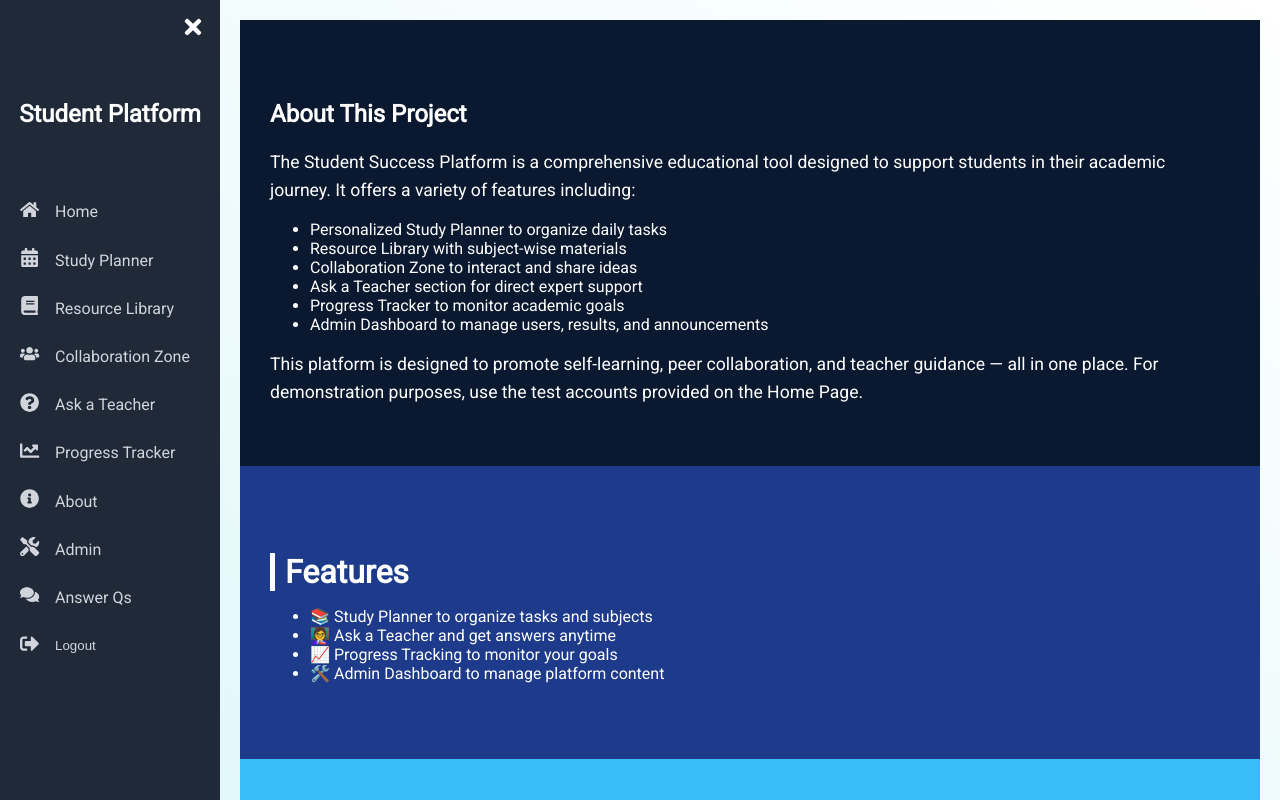
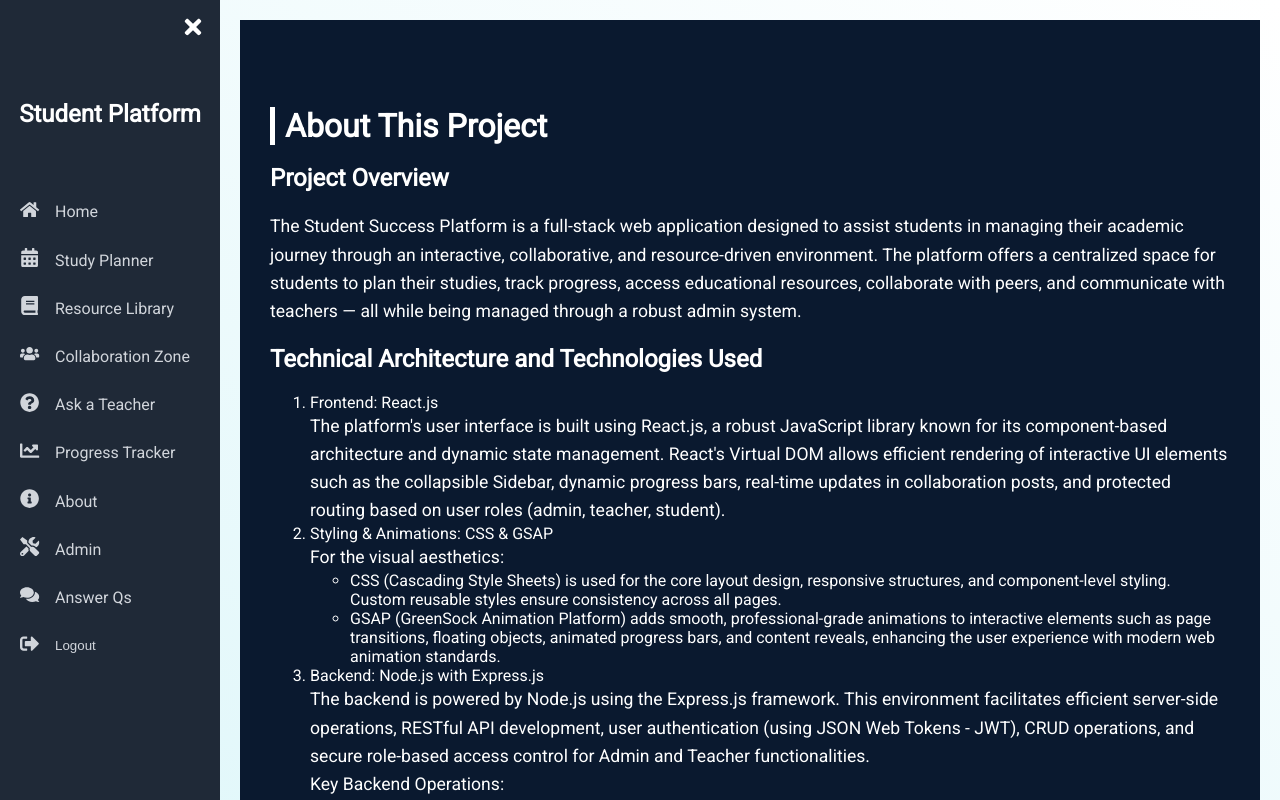
Before and after one commit to DenethDilpahan/mern-student-success, a React (Create React App) app in the folder frontend/: page /about in a window 1280 px wide. Built offline with nearby package versions, Linux system fonts and the light colour scheme; sample sign-in values are in the browser's storage.

Commit message:
Final Touches

```diff
--- a/frontend/src/pages/About.jsx
+++ b/frontend/src/pages/About.jsx
@@ -6,19 +6,33 @@ const AboutPage = () => {
   return (
     <div className="about-container">
         <section className="section about">
-        <h1>About This Project</h1>
+        <h2>About This Project</h2>
+        <h1>Project Overview</h1>
         <p>
-          The Student Success Platform is a comprehensive educational tool designed to support students in their academic journey.
-          It offers a variety of features including:
+          The Student Success Platform is a full-stack web application designed to assist students in managing their academic journey through an interactive, collaborative, and resource-driven environment.
+          The platform offers a centralized space for students to plan their studies, track progress, access educational resources, collaborate with peers, and communicate with teachers — all while being managed through a robust admin system.
         </p>
-        <ul>
-          <li>Personalized Study Planner to organize daily tasks</li>
-          <li>Resource Library with subject-wise materials</li>
-          <li>Collaboration Zone to interact and share ideas</li>
-          <li>Ask a Teacher section for direct expert support</li>
-          <li>Progress Tracker to monitor academic goals</li>
-          <li>Admin Dashboard to manage users, results, and announcements</li>
-        </ul>
+        <h1>Technical Architecture and Technologies Used</h1>
+        <ol>
+          <li>Frontend: React.js</li>
+          <p>The platform's user interface is built using React.js, a robust JavaScript library known for its component-based architecture and dynamic state management. React's Virtual DOM allows efficient rendering of interactive UI elements such as the collapsible Sidebar, dynamic progress bars, real-time updates in collaboration posts, and protected routing based on user roles (admin, teacher, student).</p>
+          <li>Styling & Animations: CSS & GSAP</li>
+          <p>For the visual aesthetics:</p>
+            <ul>
+              <li>CSS (Cascading Style Sheets) is used for the core layout design, responsive structures, and component-level styling. Custom reusable styles ensure consistency across all pages.</li>
+              <li>GSAP (GreenSock Animation Platform) adds smooth, professional-grade animations to interactive elements such as page transitions, floating objects, animated progress bars, and content reveals, enhancing the user experience with modern web animation standards.</li>
+            </ul>
+          <li>Backend: Node.js with Express.js</li>
+          <p>The backend is powered by Node.js using the Express.js framework. This environment facilitates efficient server-side operations, RESTful API development, user authentication (using JSON Web Tokens - JWT), CRUD operations, and secure role-based access control for Admin and Teacher functionalities.</p>
+          <p>Key Backend Operations:</p>
+            <ul>
+              <li>Authentication & Authorization using JWT.</li>
+              <li>CRUD API Endpoints for Users, Resources, Collaboration Posts, Progress Tracking, and Admin Announcements.</li>
+              <li>Role-based Middleware to protect sensitive routes.</li>
+            </ul>
+          <li> Database: MongoDB (NoSQL)</li>
+          <p>All application data is stored in MongoDB, a flexible NoSQL database. Collections are structured for Users, Progress Goals, Resources, Collaboration Posts, and System Announcements. MongoDB’s schema-less architecture enables fast iterations and scalability, which is essential for educational platforms with dynamically evolving data structures.</p>
+        </ol>
         <p>
           This platform is designed to promote self-learning, peer collaboration, and teacher guidance — all in one place.
           For demonstration purposes, use the test accounts provided on the Home Page.
```
